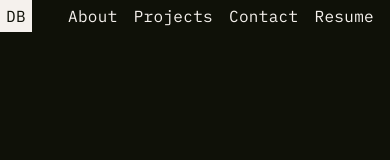
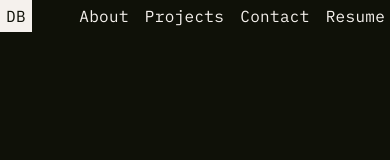
Before and after one commit to davidbalian/davidbalian.github.io, a React (Create React App) app: page / in a window 390 px wide. Shown: the top 160 px of the page. Built offline with nearby package versions, Linux system fonts and the light colour scheme.

Commit message:
Changed navbar padding for smaller devices

```diff
--- a/src/comps/Nav/Nav.css
+++ b/src/comps/Nav/Nav.css
@@ -103,4 +103,7 @@
 }
 
 @media screen and (max-width: 760px) {
+	.navbar {
+		padding: 0 0.3rem 0 0;
+	}
 }
```
